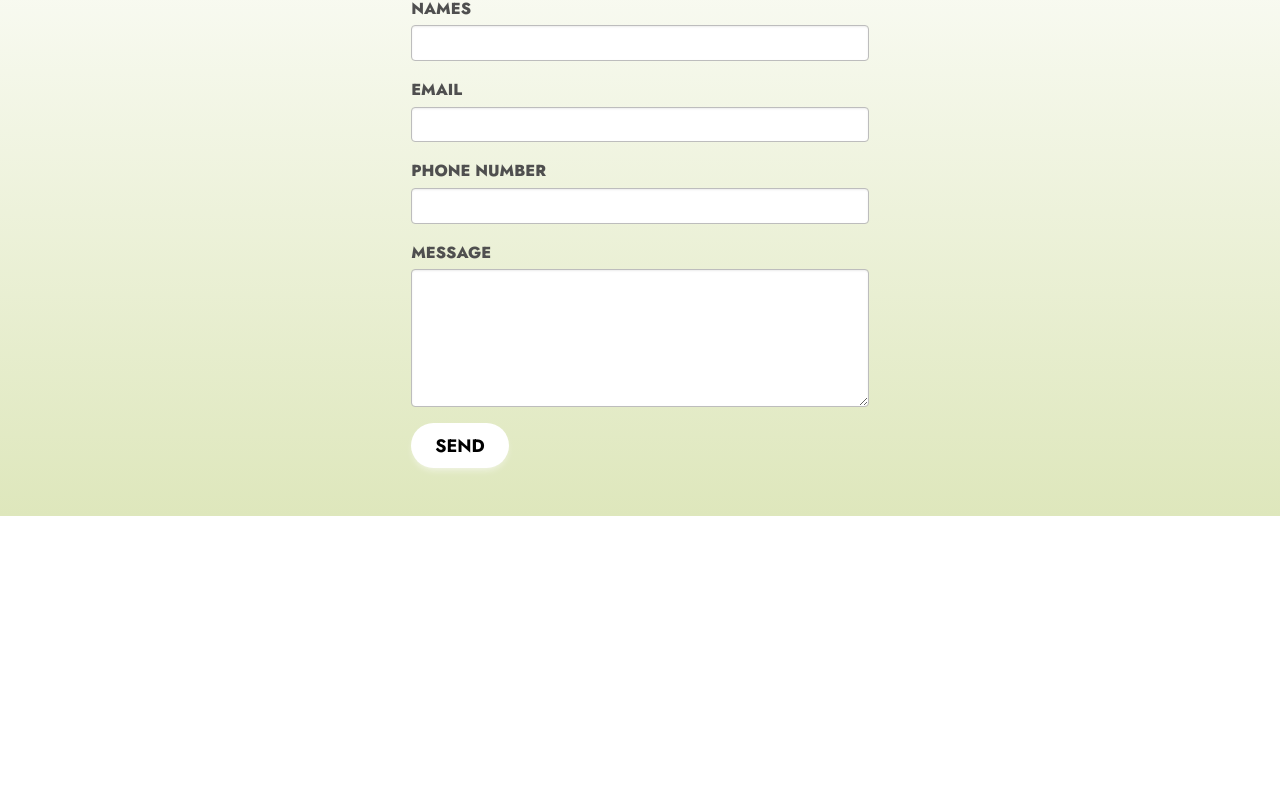
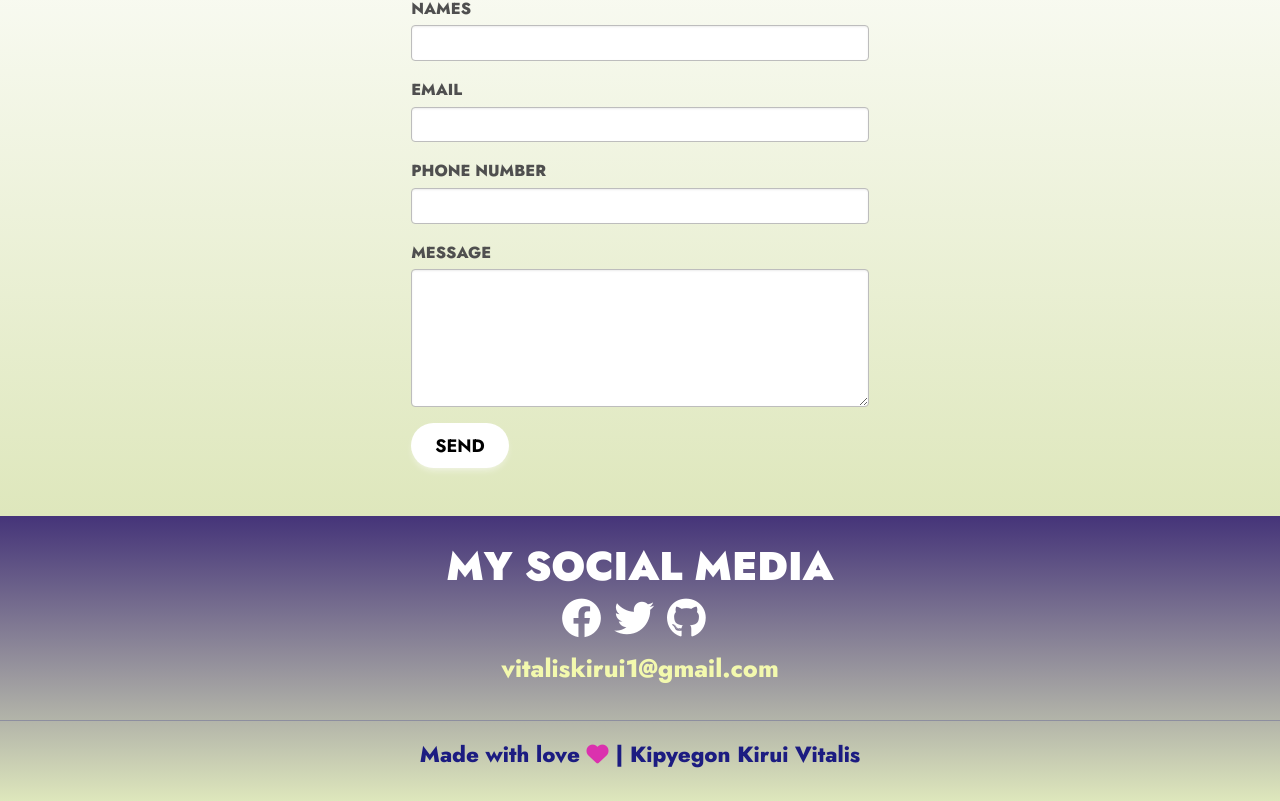
Before and after one commit to Vitalis-Kirui/My-Portfolio, an Angular app in the folder Portfolio-UI/: page / in a window 1280 px wide. Shown: the part 6332-7133 px from the top of the page. Before the commit the page ends 6848 px from the top, so only its background shows below. Built offline with nearby package versions, Linux system fonts and the light colour scheme.

Commit message:
creating a footer

```diff
--- a/Portfolio-UI/src/app/app.component.css
+++ b/Portfolio-UI/src/app/app.component.css
@@ -345,3 +345,33 @@ form .btn{
     color: black;
     background-color: white;
 }
+
+/* Footer */
+footer{
+    color: white;
+    background-image: linear-gradient(to bottom, rgb(69, 52, 121), rgb(222, 231, 188));
+    padding-top: 2%;
+    padding-bottom: 1%;
+}
+
+.fab{
+    color: white;
+    font-size: 40px;
+    padding-right: 1%;
+}
+
+.email a{
+    color: rgba(243, 249, 174, 1);
+    font-size: 25px;
+    font-weight: 800;
+}
+
+.made{
+    color: rgb(28, 28, 129);
+    font-size: 22px;
+    font-weight: 800;
+}
+
+.made .fas{
+    color: rgb(219, 49, 174);
+}
--- a/Portfolio-UI/src/app/app.component.html
+++ b/Portfolio-UI/src/app/app.component.html
@@ -362,8 +362,10 @@
                 <div class="buttons">
                     <a href=""><button class="btn btn-warning btn-rounded m-2">Live Site <i
                                 class="fas fa-angle-double-right"></i></button></a>
-                    <a href="https://www.figma.com/file/qpv5phU7s0Y4n1rGOhiXA6/Bomet-Women-Representative?node-id=0%3A1&t=VluN6IGS6ifYgLjh-1"><button
-                            class="btn btn-warning btn-rounded m-2">Design <i class="fas fa-angle-double-right"></i></button></a>
+                    <a
+                        href="https://www.figma.com/file/qpv5phU7s0Y4n1rGOhiXA6/Bomet-Women-Representative?node-id=0%3A1&t=VluN6IGS6ifYgLjh-1"><button
+                            class="btn btn-warning btn-rounded m-2">Design <i
+                                class="fas fa-angle-double-right"></i></button></a>
 
                 </div>
 
@@ -390,8 +392,10 @@
                 <div class="buttons">
                     <a href=""><button class="btn btn-warning btn-rounded m-2">Live Site <i
                                 class="fas fa-angle-double-right"></i></button></a>
-                    <a href="https://www.figma.com/file/UllRSSnE3UC9YG51CHNLAw/Kipsigis-Oasis-Sanctuary.?node-id=0%3A1&t=lUIAoUjQB9SSM2Sq-1"><button
-                            class="btn btn-warning btn-rounded m-2">Design <i class="fas fa-angle-double-right"></i></button></a>
+                    <a
+                        href="https://www.figma.com/file/UllRSSnE3UC9YG51CHNLAw/Kipsigis-Oasis-Sanctuary.?node-id=0%3A1&t=lUIAoUjQB9SSM2Sq-1"><button
+                            class="btn btn-warning btn-rounded m-2">Design <i
+                                class="fas fa-angle-double-right"></i></button></a>
 
                 </div>
 
@@ -441,3 +445,22 @@
     </div>
 
 </div>
+
+<!-- Footer -->
+<footer class=" footer text-center">
+
+    <h1 class="text-center">MY SOCIAL MEDIA</h1>
+    <a href=""><i class="fab fa-facebook"></i></a>
+    <a href=""><i class="fab fa-twitter"></i></a>
+    <a href=""><i class="fab fa-github"></i></a>
+
+    <div class="email pt-2">
+        <a href="">vitaliskirui1@gmail.com</a>
+    </div>
+
+    <div class="made pt-3">
+        <hr>
+        <p>Made with love <i class="fas fa-heart"></i> | Kipyegon Kirui Vitalis</p>
+    </div>
+
+</footer>
```
